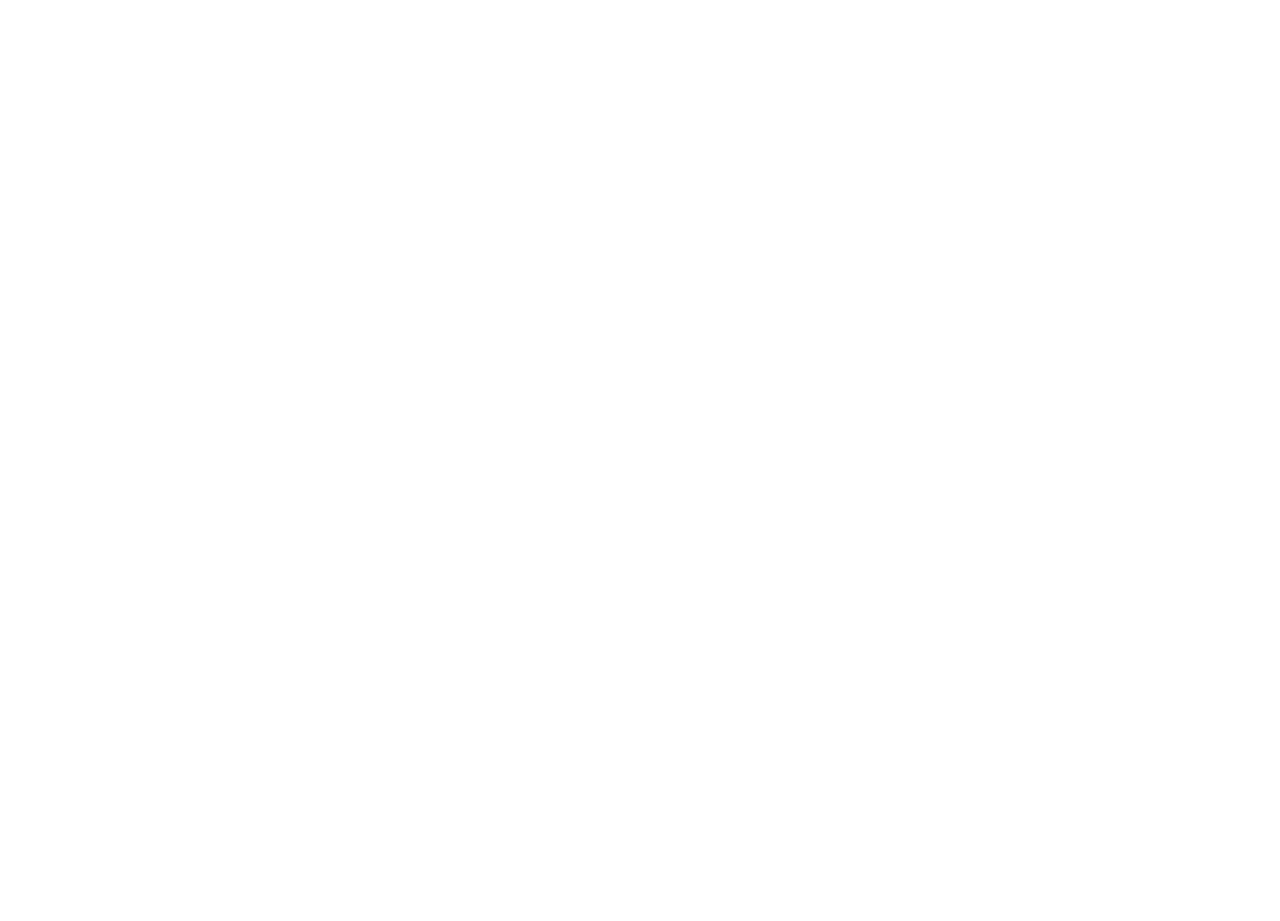
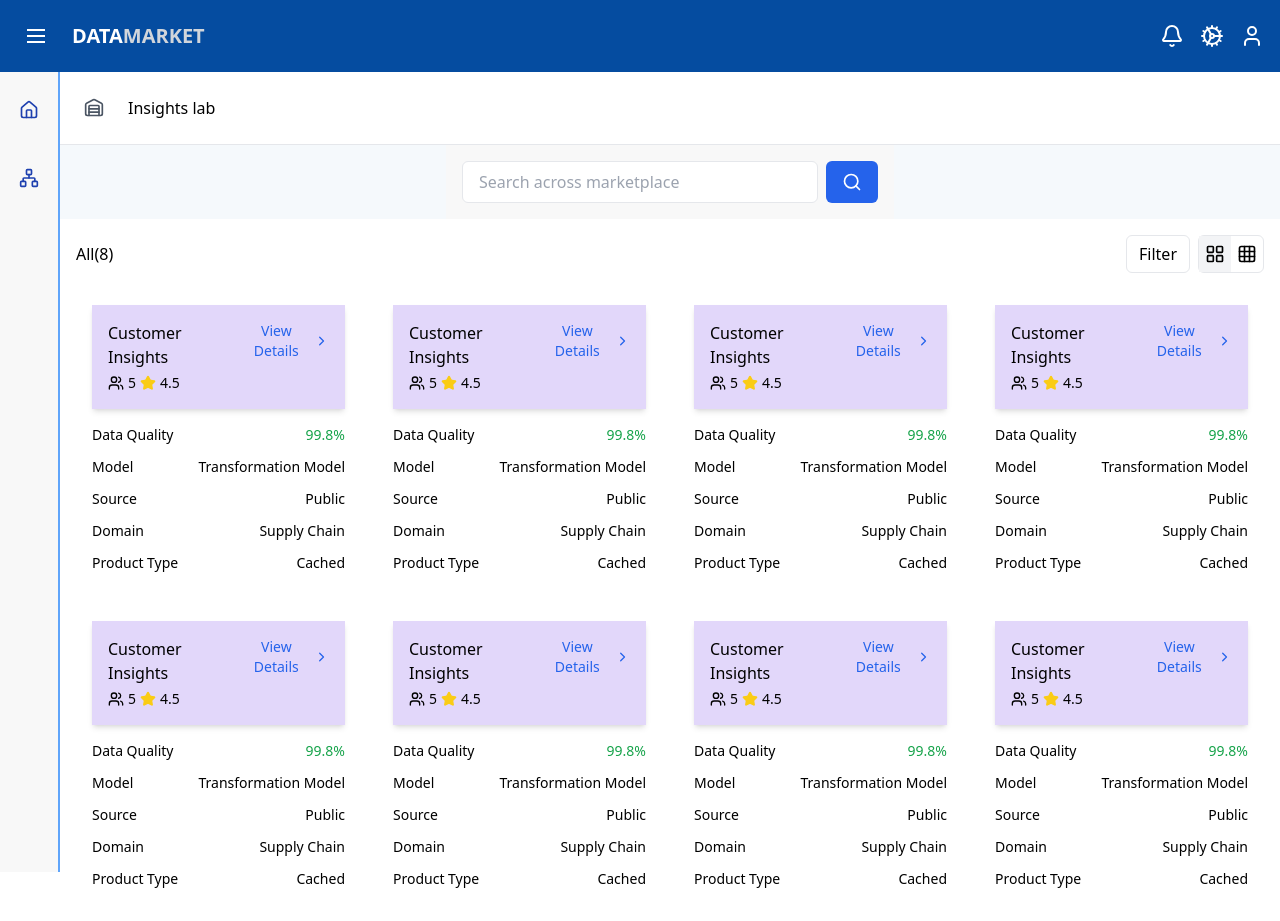
Before and after one commit to AjayBidyarthy/Harish-raju-Vasu-Insights-Lab, a React (Vite) app: page /products in a window 1280 px wide. Before the commit this address had no page. Before the commit the page ends 800 px from the top, so only its background shows below. Built offline with nearby package versions, Linux system fonts and the light colour scheme.

Commit message:
feat: home page and product grid view

```diff
--- a/src/App.jsx
+++ b/src/App.jsx
@@ -2,13 +2,14 @@
 import { BrowserRouter as Router, Routes, Route } from 'react-router-dom';
 import {LandingPage} from './pages/LandingPage';
 import { Dataproducts } from './pages/Dataproducts';
+
 
 function App() {
   return (
     <Router>
       <Routes>
         <Route path="/" element={<LandingPage />} />
-        <Route path="/dataproducts" element={<Dataproducts />} />
+        <Route path="/products" element={<Dataproducts />} />
       </Routes>
     </Router>
   );
--- a/src/components/DataProducts/DataProducts.jsx
+++ b/src/components/DataProducts/DataProducts.jsx
@@ -1,64 +1,128 @@
-import { Database, FileSpreadsheet, GitBranch, Share2 } from "lucide-react"
+"use client"
 
-export const DataProducts = () => {
-  const dataProducts = [
-    {
-      icon: <Database className="w-8 h-8 text-blue-600" />,
-      name: "Customer Database",
-      type: "MySQL Database",
-      lastAccessed: "2 hours ago",
-      shared: "12 users",
-    },
-    {
-      icon: <FileSpreadsheet className="w-8 h-8 text-green-600" />,
-      name: "Sales Analytics",
-      type: "Excel Workbook",
-      lastAccessed: "1 day ago",
-      shared: "8 users",
-    },
-    {
-      icon: <GitBranch className="w-8 h-8 text-purple-600" />,
-      name: "Product Metrics",
-      type: "Knowledge Graph",
-      lastAccessed: "3 days ago",
-      shared: "15 users",
-    },
-  ]
+import { ChevronRight, Grid, LayoutGrid, Star, Users } from "lucide-react"
+import { useState } from "react"
+
+// Sample data
+const insights = Array(8).fill({
+  name: "Customer Insights",
+  rating: 4.5,
+  reviews: 5,
+  dataQuality: 99.8,
+  model: "Transformation Model",
+  source: "Public",
+  domain: "Supply Chain",
+  productType: "Cached",
+})
+
+export function DataProducts() {
+  const [isGridView, setIsGridView] = useState(true)
 
   return (
-    <div className="p-6">
-      <div className="max-w-7xl mx-auto">
-        <div className="mb-8">
-          <h2 className="text-2xl font-semibold">Data Products</h2>
-          <p className="text-gray-600">Manage and explore your data assets</p>
+    <div className="p-4 bg-white">
+      <div className="flex justify-between items-center mb-4">
+        <div>All({insights.length})</div>
+        <div className="flex gap-2">
+          <button className="px-3 py-1.5 border rounded-md flex items-center gap-2">Filter</button>
+          <div className="flex border rounded-md">
+            <button className={`p-1.5 ${isGridView ? "bg-gray-100" : ""}`} onClick={() => setIsGridView(true)}>
+              <LayoutGrid className="w-5 h-5" />
+            </button>
+            <button className={`p-1.5 ${!isGridView ? "bg-gray-100" : ""}`} onClick={() => setIsGridView(false)}>
+              <Grid className="w-5 h-5" />
+            </button>
+          </div>
         </div>
+      </div>
 
-        <div className="grid gap-4">
-          {dataProducts.map((product, index) => (
-            <div key={index} className="bg-white rounded-lg shadow-md p-4">
-              <div className="flex items-center justify-between">
-                <div className="flex items-center gap-4">
-                  <div className="p-2 bg-gray-50 rounded-lg">{product.icon}</div>
-                  <div>
-                    <h3 className="font-semibold">{product.name}</h3>
-                    <p className="text-sm text-gray-600">{product.type}</p>
+      {isGridView ? (
+        <div className="grid grid-cols-1 md:grid-cols-2 lg:grid-cols-4 gap-4">
+          {insights.map((insight, i) => (
+            <div key={i} className="rounded-lg p-4">
+              <div className="flex justify-between mx-auto bg-[#E2D7FA] items-start mb-4 p-4 shadow-md">
+                <div className="font-poppins">
+                  <h3 className="font-medium mb-1">Customer Insights</h3>
+                  <div className="flex items-center gap-1">
+                    <Users className="w-4 h-4" />
+                    <span className="text-sm">{insight.reviews}</span>
+                    <div className="flex items-center gap-1">
+                      <Star className="w-4 h-4 fill-yellow-400 stroke-yellow-400" />
+                      <span className="text-sm">{insight.rating}</span>
+                    </div>
                   </div>
                 </div>
-                <div className="flex items-center gap-6">
-                  <div className="text-sm text-gray-500">Last accessed: {product.lastAccessed}</div>
-                  <div className="flex items-center gap-2 text-sm text-gray-500">
-                    <Share2 className="w-4 h-4" />
-                    {product.shared}
-                  </div>
-                  <button className="bg-[#0047bb] text-white px-4 py-2 rounded-md hover:bg-[#003d9e] transition-colors">
-                    Open
-                  </button>
+                <button className="text-blue-600 hover:underline flex items-center text-sm">
+                  View Details
+                  <ChevronRight className="w-4 h-4" />
+                </button>
+              </div>
+
+              <div className="space-y-3 text-sm">
+                <div className="flex justify-between">
+                  <span>Data Quality</span>
+                  <span className="text-green-600">{insight.dataQuality}%</span>
+                </div>
+                <div className="flex justify-between">
+                  <span>Model</span>
+                  <span>{insight.model}</span>
+                </div>
+                <div className="flex justify-between">
+                  <span>Source</span>
+                  <span>{insight.source}</span>
+                </div>
+                <div className="flex justify-between">
+                  <span>Domain</span>
+                  <span>{insight.domain}</span>
+                </div>
+                <div className="flex justify-between">
+                  <span>Product Type</span>
+                  <span>{insight.productType}</span>
                 </div>
               </div>
             </div>
           ))}
         </div>
-      </div>
+      ) : (
+        <div className="border rounded-lg">
+          <div className="grid grid-cols-[auto,1fr,1fr,1fr,1fr,1fr,1fr,1fr,auto] gap-4 p-3 bg-gray-50 border-b text-sm text-gray-500 font-medium">
+            <div className="w-5">
+              <input type="checkbox" className="rounded" />
+            </div>
+            <div>PRODUCT NAME</div>
+            <div>DATA QUALITY</div>
+            <div>SENSITIVITY</div>
+            <div>DOMAIN</div>
+            <div>SOURCE</div>
+            <div>MODEL</div>
+            <div>PRODUCT TYPE</div>
+            <div className="text-right">MORE</div>
+          </div>
+          {insights.map((insight, i) => (
+            <div
+              key={i}
+              className="grid grid-cols-[auto,1fr,1fr,1fr,1fr,1fr,1fr,1fr,auto] gap-4 p-3 border-b last:border-b-0 items-center text-sm"
+            >
+              <div className="w-5">
+                <input type="checkbox" className="rounded" />
+              </div>
+              <div >{insight.name}</div>
+              <div className="text-green-600">{insight.dataQuality}%</div>
+              <div>{insight.source}</div>
+              <div>{insight.domain}</div>
+              <div>{insight.source}</div>
+              <div>{insight.model}</div>
+              <div>{insight.productType}</div>
+              <div className="flex items-center justify-end gap-2">
+                <div className="flex items-center">
+                  <Star className="w-4 h-4 fill-yellow-400 stroke-yellow-400" />
+                  <span className="ml-1">{insight.rating}</span>
+                </div>
+                <button className="text-blue-600 hover:underline">View</button>
+              </div>
+            </div>
+          ))}
+        </div>
+      )}
     </div>
   )
 }
--- /dev/null
+++ b/src/components/DataProducts/SearchBar.jsx
@@ -0,0 +1,18 @@
+"use client"
+
+import { Search } from "lucide-react"
+
+export default function SearchBar() {
+  return (
+    <div className="flex w-full max-w-md bg-[#F8F8F8] mx-auto gap-2 p-4">
+      <input
+        type="text"
+        placeholder="Search across marketplace"
+        className="flex-1 px-4 py-2 border rounded-md focus:outline-none focus:ring-2 focus:ring-blue-500 focus:border-transparent"
+      />
+      <button className="px-4 py-2 bg-blue-600 text-white rounded-md hover:bg-blue-700 transition-colors">
+        <Search className="w-5 h-5" />
+      </button>
+    </div>
+  )
+}
--- a/src/components/LandingPage/Header.jsx
+++ b/src/components/LandingPage/Header.jsx
@@ -9,7 +9,9 @@
               <path d="M3 12h18M3 6h18M3 18h18" />
             </svg>
           </button>
-          <h1 className="text-xl font-bold">RIGHT DATA</h1>
+          <h1 className="text-xl font-poppins font-bold">
+  <span className="text-white">DATA</span><span className="text-gray-300">MARKET</span>
+</h1>
         </div>
         <div className="flex items-center gap-4">
           <Bell className="w-6 h-6" />
--- a/src/components/LandingPage/Sidebar.jsx
+++ b/src/components/LandingPage/Sidebar.jsx
@@ -1,48 +1,28 @@
-import { Home, Search } from "lucide-react"
-import { useNavigate, useLocation } from "react-router-dom"
+"use client"
 
-export const Sidebar = () => {
-  const navigate = useNavigate()
-  const location = useLocation()
+import * as React from "react"
+import { Home, Network} from "lucide-react"
+
+export  function Sidebar() {
+  const [isCollapsed, setIsCollapsed] = React.useState(false)
 
   return (
-    <div className="w-64 border-r bg-white flex flex-col">
-      <div className="p-4 border-b">
-        <div className="flex items-center gap-2 text-[#0047bb] mb-4">
-          <Home className="w-5 h-5" />
-          <span className="font-medium">Navigator</span>
-        </div>
-        <div className="relative">
-          <Search className="w-4 h-4 absolute left-2 top-2.5 text-gray-500" />
-          <input
-            type="text"
-            placeholder="Search..."
-            className="w-full pl-8 pr-2 py-1.5 border rounded-md focus:outline-none focus:ring-2 focus:ring-blue-500"
-          />
-        </div>
-      </div>
-      <nav className="p-2">
-        <div className="space-y-1">
+    <div className="flex h-screen">
+    <nav className="flex flex-col bg-[#F8F8F8] text-white w-[60px] py-4 border-r-2 border-blue-400">
+        <div className="flex flex-col items-center space-y-6">
           <button
-            className={`w-full text-left px-2 py-1.5 rounded ${
-              location.pathname === "/" ? "bg-blue-50 text-blue-600" : "hover:bg-gray-100"
-            }`}
-            onClick={() => navigate("/")}
+            onClick={() => (window.location.href = "/")}
+            className="p-3  text-blue-800 rounded-lg transition-colors"
           >
-            Home
+            <Home size={20} />
           </button>
           <button
-            className={`w-full text-left px-2 py-1.5 rounded ${
-              location.pathname === "/dataproducts" ? "bg-blue-50 text-blue-600" : "hover:bg-gray-100"
-            }`}
-            onClick={() => navigate("/dataproducts")}
+            onClick={() => (window.location.href = "/network")}
+            className="p-3  text-blue-800 rounded-lg transition-colors"
           >
-            Data Products
+            <Network size={20} />
           </button>
-          <button  className={`w-full text-left px-2 py-1.5 rounded ${
-              location.pathname === "/projects" ? "bg-blue-50 text-blue-600" : "hover:bg-gray-100"
-            }`}
-            onClick={() => navigate("/projects")}>Projects</button>
+          <div className="flex-1" />
         </div>
       </nav>
     </div>
--- a/src/components/LandingPage/Toolbar.jsx
+++ b/src/components/LandingPage/Toolbar.jsx
@@ -1,22 +1,15 @@
 
-import { RotateCcw, RotateCw, Trash2 } from "lucide-react"
+import { RotateCcw, RotateCw, Trash2, Warehouse } from "lucide-react"
 export const Toolbar = () => {
     return (
-      <div className="bg-white border-b px-6 py-4 bg-[#EBFAFF]">
+      <div className="bg-white border-b px-6 py-6 bg-[#EBFAFF]">
         <div className="flex items-center gap-6">
-          <button className="text-black-600 hover:text-gray-900 text-lg">File</button>
-          <button className="text-black-600 hover:text-gray-900 text-lg">Edit</button>
-          <button className="text-black-600 hover:text-gray-900 text-lg">View</button>
-          <button className="text-black-600 hover:text-gray-900 text-lg">Database</button>
-          <div className="flex items-center gap-3 ml-6">
-            <button className="text-gray-600 hover:text-gray-900">
-              <RotateCcw className="w-5 h-5" />
+        <button className="text-gray-600 hover:text-gray-900">
+              <Warehouse className="w-5 h-5" />
             </button>
-            <button className="text-gray-600 hover:text-gray-900">
-              <RotateCw className="w-5 h-5" />
-            </button>
-            <button className="text-red-600 hover:text-red-700">
-              <Trash2 className="w-5 h-5" />
+          <div className="flex items-center gap-3">
+            <button className="text-black-600 font-poppins hover:text-gray-900">
+            Insights lab
             </button>
           </div>
         </div>
--- a/src/pages/Dataproducts.jsx
+++ b/src/pages/Dataproducts.jsx
@@ -1,7 +1,8 @@
 import { Header } from "../components/LandingPage/Header"
 import { Sidebar } from "../components/LandingPage/Sidebar"
-import { DataProductsToolbar } from "../components/DataProducts/DataProductsToolbar"
 import { DataProducts } from "../components/DataProducts/DataProducts"
+import SearchBar from "../components/DataProducts/SearchBar"
+import { Toolbar } from "../components/LandingPage/Toolbar"
 
 export function Dataproducts() {
 
@@ -11,7 +12,8 @@
       <div className="flex flex-1">
         <Sidebar />
         <div className="flex-1 flex flex-col bg-[#f5f9fc]">
-         <DataProductsToolbar />
+          <Toolbar/>
+          <SearchBar/>
          <DataProducts />
         </div>
       </div>
--- a/src/pages/LandingPage.jsx
+++ b/src/pages/LandingPage.jsx
@@ -9,7 +9,7 @@
       <Header />
       <div className="flex flex-1">
         <Sidebar />
-        <div className="flex-1 flex flex-col bg-[#f5f9fc]">
+        <div className="flex-1 flex flex-col bg-[#F8F8F8]">
           <Toolbar />
           <MainContent/>
         </div>
```
Also changed, not shown: src/components/DataProducts/DataProductsToolbar.jsx (deleted, +0 -28 lines), src/components/LandingPage/MainContent.jsx (+19 -41 lines), src/components/LandingPage/ProductCard.jsx (+4 -10 lines).
